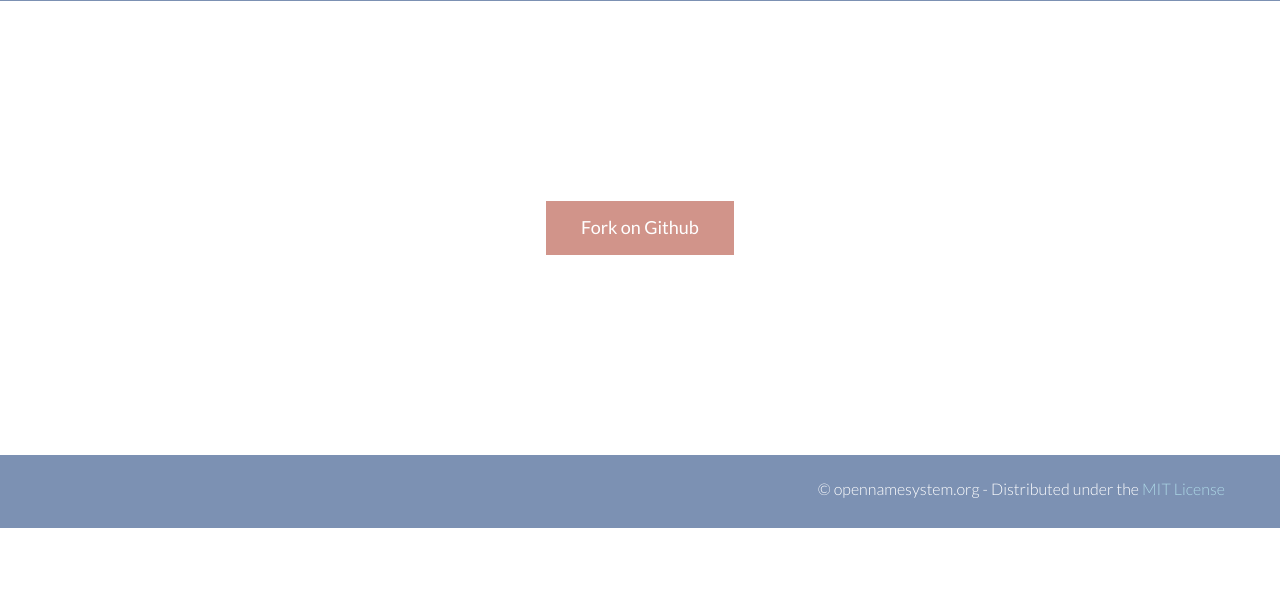
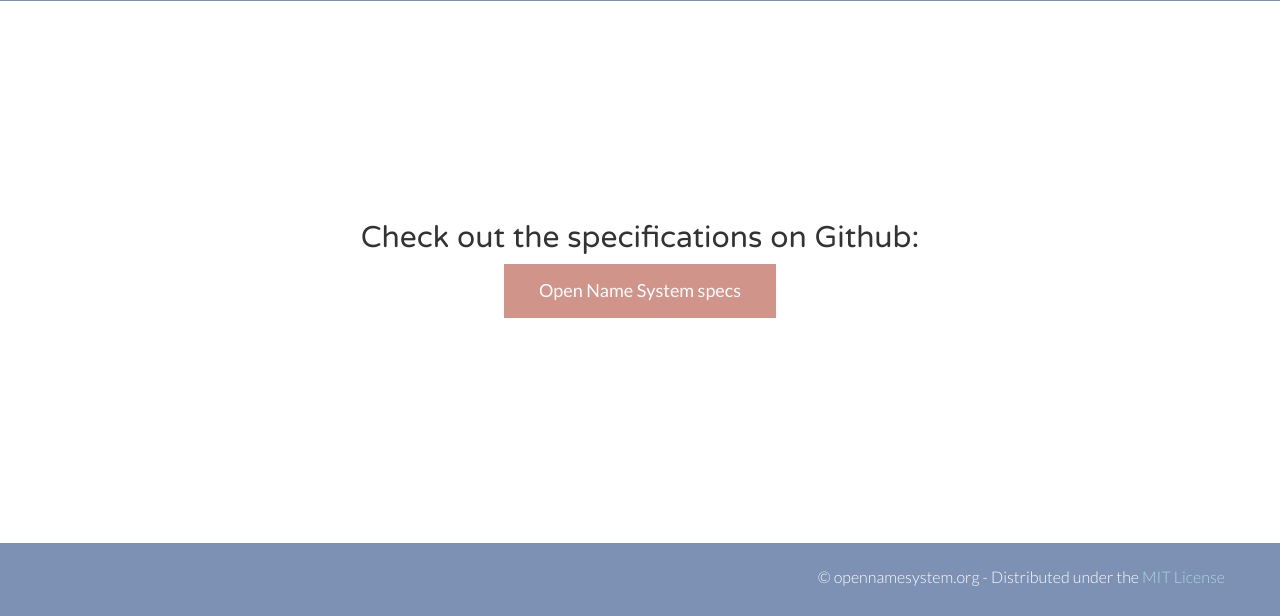
Before and after one commit to sebasmagri/opennamesystem.org, a Flask app: page / in a window 1280 px wide. Shown: the part 2849-3465 px from the top of the page. Before the commit the page ends 3377 px from the top, so only its background shows below. Run offline with Flask 2, Linux system fonts and the light colour scheme; some libraries are stand-ins or nearby versions.

Commit message:
switch to pushing openspecs

```diff
--- a/templates/index.html
+++ b/templates/index.html
@@ -29,7 +29,7 @@
   <body>
 
   	<div>
-  		<a href="https://github.com/opennamesystem/opendig">
+  		<a href="https://github.com/opennamesystem/openspecs">
   			<img style="position: fixed; top: 0; right: 0; border: 0; z-index: 9999" src="https://camo.githubusercontent.com/38ef81f8aca64bb9a64448d0d70f1308ef5341ab/68747470733a2f2f73332e616d617a6f6e6177732e636f6d2f6769746875622f726962626f6e732f666f726b6d655f72696768745f6461726b626c75655f3132313632312e706e67" alt="Fork me on GitHub" data-canonical-src="https://s3.amazonaws.com/github/ribbons/forkme_right_darkblue_121621.png">
   		</a>
   	</div>
@@ -194,7 +194,12 @@
 		<div class="container">
 			<div class="row centered">
 				<div class="col-lg-8 col-lg-offset-2 centered">
-					<a href="https://github.com/opennamesystem/opendig" type="button" class="btn btn-theme btn-lg">Fork on Github</a>
+          <h2>
+            Check out the specifications on Github:
+          </h2>
+          <p>
+            <a href="https://github.com/opennamesystem/openspecs" type="button" class="btn btn-theme btn-lg">Open Name System specs</a>
+          </p>
 				</div>
 			</div>
 		</div><!-- /container -->
@@ -204,7 +209,7 @@
 	<div id="f">
 		<div class="container">
 			<div class="row">
-				<p>&copy; opennamesystem.org - Distributed under the <a href="https://github.com/opennamesystem/opendig/blob/master/LICENSE">MIT License</a></p>
+				<p>&copy; opennamesystem.org - Distributed under the <a href="https://github.com/opennamesystem/openspecs/blob/master/LICENSE">MIT License</a></p>
 			</div>
 		</div>
 	</div>
```
